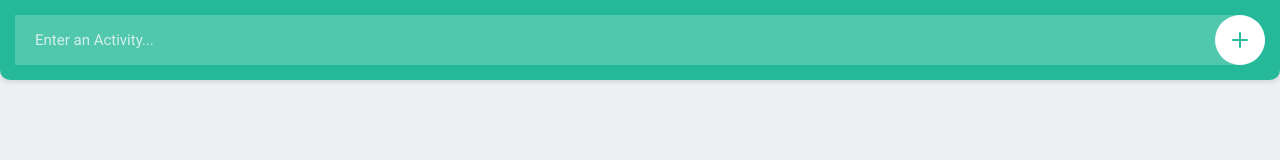
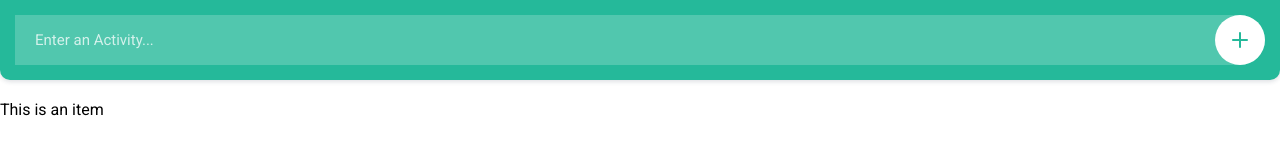
Before and after one commit to ConnorM1998/To-Do-List, a plain HTML site: page App/index.html in a window 1280 px wide. Drawn offline with Linux system fonts and the light colour scheme.

Commit message:
Error @ 26:47
At 28:08

```diff
--- a/App/Resources/CSS/style.css
+++ b/App/Resources/CSS/style.css
@@ -1,12 +1,13 @@
 @charset "UTF-8";
+
+body {
+  background: #edf0f1 /* Off-grey background */
+  padding: 80px 0 0 0;
+}
 
 /* Google Font Embed */
 body, input, button {
   font-family: 'Roboto', sans-serif;
-}
-
-body {
-  background: #edf0f1 /* Off-grey background */
 }
 
 header{
@@ -104,3 +105,13 @@ header button svg {
 header button svg .fill {
   fill: #25b99a;
 }
+
+
+/*Style todo List */
+
+ul.todo {
+  padding-top: 100px;
+
+  width: 100%;
+  float: left;
+}
--- /dev/null
+++ b/App/Resources/JS/main.js
@@ -0,0 +1,18 @@
+
+
+//User clicked add Butoon
+//If Text is present in item field, add that text to the todo-list
+document.getElementById('add').addEventListener('click', function() {
+
+  var value = document.getElementById('item').value;
+
+  //If value is present (not null), display message
+  if (value){
+      console.log('There was a value');
+  }
+
+  //Log Value
+  console.log(value);
+
+
+});
--- a/App/index.html
+++ b/App/index.html
@@ -21,6 +21,27 @@
       </button>
     </header>
 
+
+
+
+
+    <div class="container">
+      <!-- Incomplete Tasks -->
+      <ul class="todo">
+        <li> This is an item </li>
+      </ul>
+
+      <!-- Completed Tasks -->
+      <!-- <ul class="todo">
+
+      </ul> -->
+    </div>
+
+
+
+    <!-- Script Files -->
+    <script src="Resources/JS/main.js"></script>
+
   </body>
 
 </html>
```
